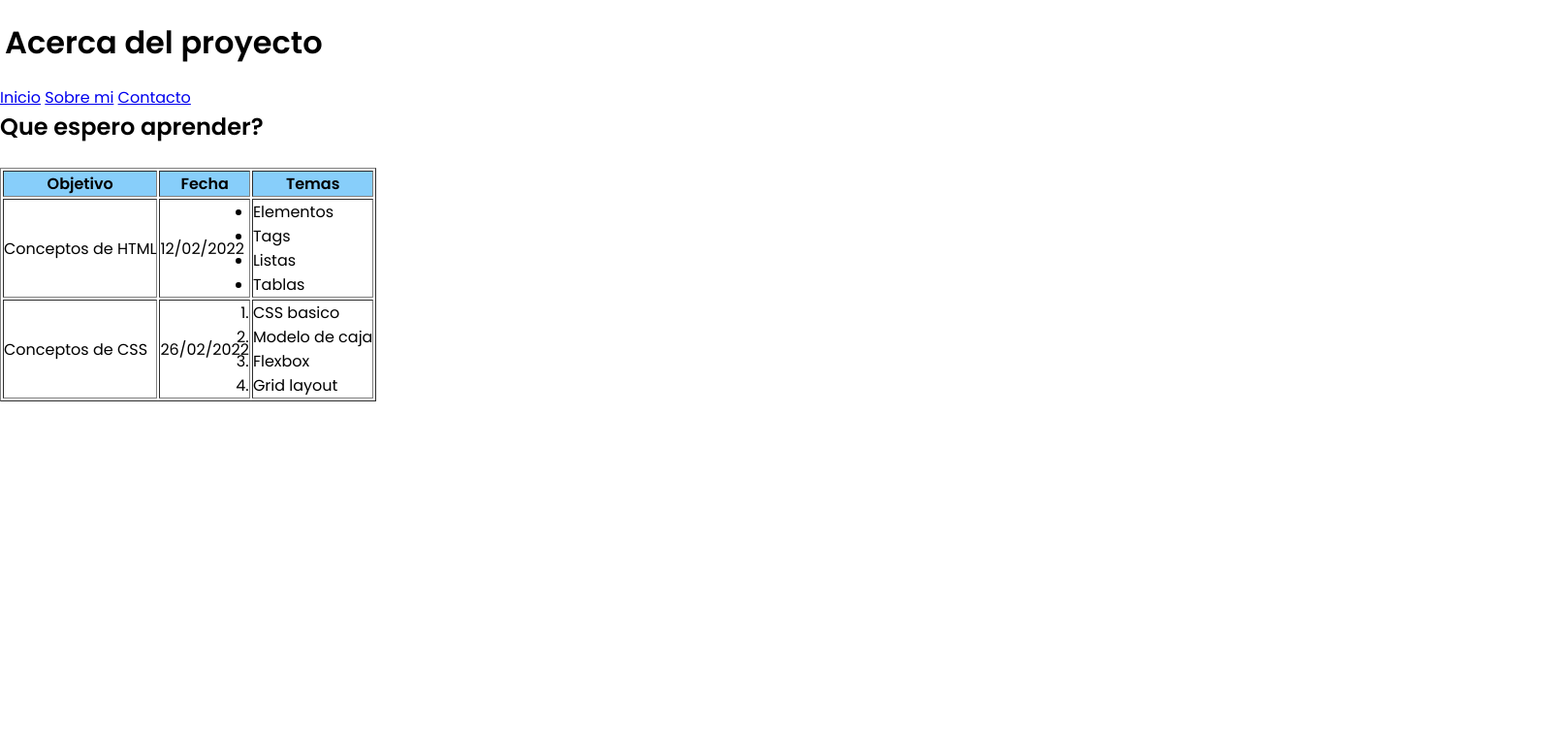
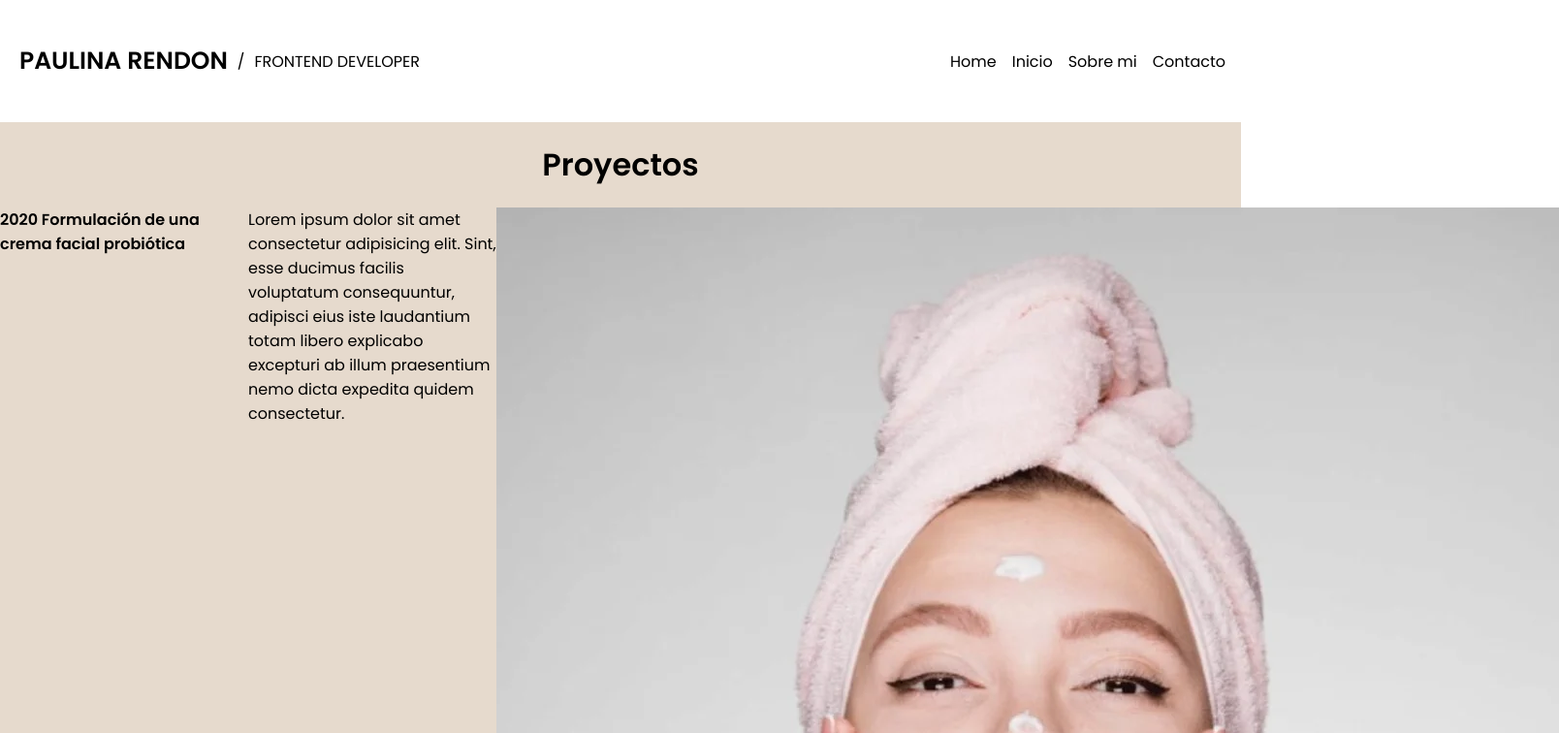
Before and after one commit to PaulinaRendon/portfolio, a website: page proyecto.html in a window 1280 px wide. Shown: the top 756 px of the page at 97% size, 1608 px wide, since content can reach past the window. Drawn offline with Linux system fonts and the light colour scheme.

Commit message:
continuacion estilos

```diff
--- a/proyecto.html
+++ b/proyecto.html
@@ -13,43 +13,34 @@
 </head>
 
 <body>
-  <h1 class="acerca-proyecto">Acerca del proyecto</h1>
-  <a href="/index.html">Inicio</a>
-  <a href="/sobre-mi.html">Sobre mi</a>
-  <a href="/contacto.html">Contacto</a>
-  <h2>Que espero aprender?</h2>
-  <br />
-  <table border="1">
-    <tr class="tabla-encabezado">
-      <th>Objetivo</th>
-      <th>Fecha</th>
-      <th>Temas</th>
-    </tr>
-    <tr>
-      <td>Conceptos de HTML</td>
-      <td>12/02/2022</td>
-      <td>
-        <ul>
-          <li>Elementos</li>
-          <li>Tags</li>
-          <li>Listas</li>
-          <li>Tablas</li>
-        </ul>
-      </td>
-    </tr>
-    <tr>
-      <td>Conceptos de CSS</td>
-      <td>26/02/2022</td>
-      <td>
-        <ol>
-          <li>CSS basico</li>
-          <li>Modelo de caja</li>
-          <li>Flexbox</li>
-          <li>Grid layout</li>
-        </ol>
-      </td>
-    </tr>
-  </table>
-</body>
+  <header class="header">
+    <div class="header-name">
+      <h3 class="name">PAULINA RENDON</h3>
+      <p class="role">FRONTEND DEVELOPER</p>
+    </div>
+    <nav class="header-nav">
+      <a href="./index.html">Home</a>
+      <a href="./index.html">Inicio</a>
+      <a href="./sobre-mi.html">Sobre mi</a>
+      <a href="./contacto.html">Contacto</a>
+    </nav>
+  </header>
+  <div class="info-sobre-mi move-content-down">
+    <h1 class="acerca-proyecto">Proyectos</h1>
+    <div class="proyectos">
+      <div class="project_name">
+        <h4>2020 Formulación de una crema facial probiótica</h4>
+      </div class="project_resumen">
+      <div>Lorem ipsum dolor sit amet consectetur adipisicing elit. Sint, esse ducimus facilis voluptatum consequuntur, adipisci eius iste laudantium totam libero explicabo excepturi ab illum praesentium nemo dicta expedita quidem consectetur.
 
-</html>
+      </div>
+      <div class="project_img">
+       <img src="./assets/skincare.webp">
+      </div>
+    </div>
+
+
+  </body>
+
+  </html>
+  </div>
--- a/scss/prueba.scss
+++ b/scss/prueba.scss
@@ -1,3 +1,44 @@
 /*VARIABLES*/
 
-$color-principal:#e6dacd
+$color-principal:#e6dacd;
+
+$breakpoints: (
+    xs: 0px,
+    sm: 576px,
+    md: 768px,
+    lg: 992px,
+    xl: 1200px,
+    xxl: 1400px
+);
+
+
+@mixin media-up($breakpoints) {
+    @media screen and (min-width: map-get($breakpoints)) {
+    @content;
+}
+
+}
+.profile-container{
+    @include media-up(lg){
+        margin: 10px 0px;
+        flex-direction: column;
+    }
+}
+.profile-container{
+    @include media-up(md){
+        margin: 10px 0px;
+        flex-direction: column;
+    }
+}
+.profile-container{
+    @include media-up(sm){
+        margin: 10px 0px;
+        flex-direction: column;
+    }
+}
+.profile-container{
+    @include media-up(xs){
+        margin: 10px 0px;
+        flex-direction: column;
+    }
+}
```
Also changed, not shown: contacto.html (+1 -0 lines), index.html (+1 -0 lines), sobre-mi.html (+3 -2 lines), assets/menu.svg (added), assets/skincare.webp (added), css/styles.css, styles/styles.css.
